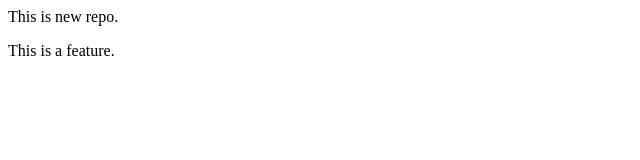
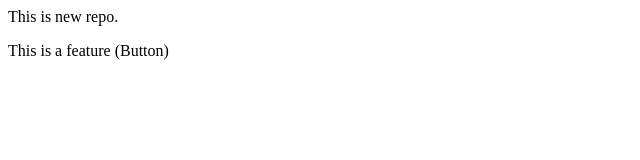
Before and after one commit to mr-ceeb/localRepo, a plain HTML site: page index.html in a window 1280 px wide. Shown: the full height of the page, 0-640 px from the left. Drawn offline with Linux system fonts and the light colour scheme.

Commit message:
Add button

```diff
--- a/index.html
+++ b/index.html
@@ -1,2 +1,2 @@
 <p>This is new repo.</p>
-<p>This is a feature.</p>
+<p>This is a feature (Button)</p>
```
